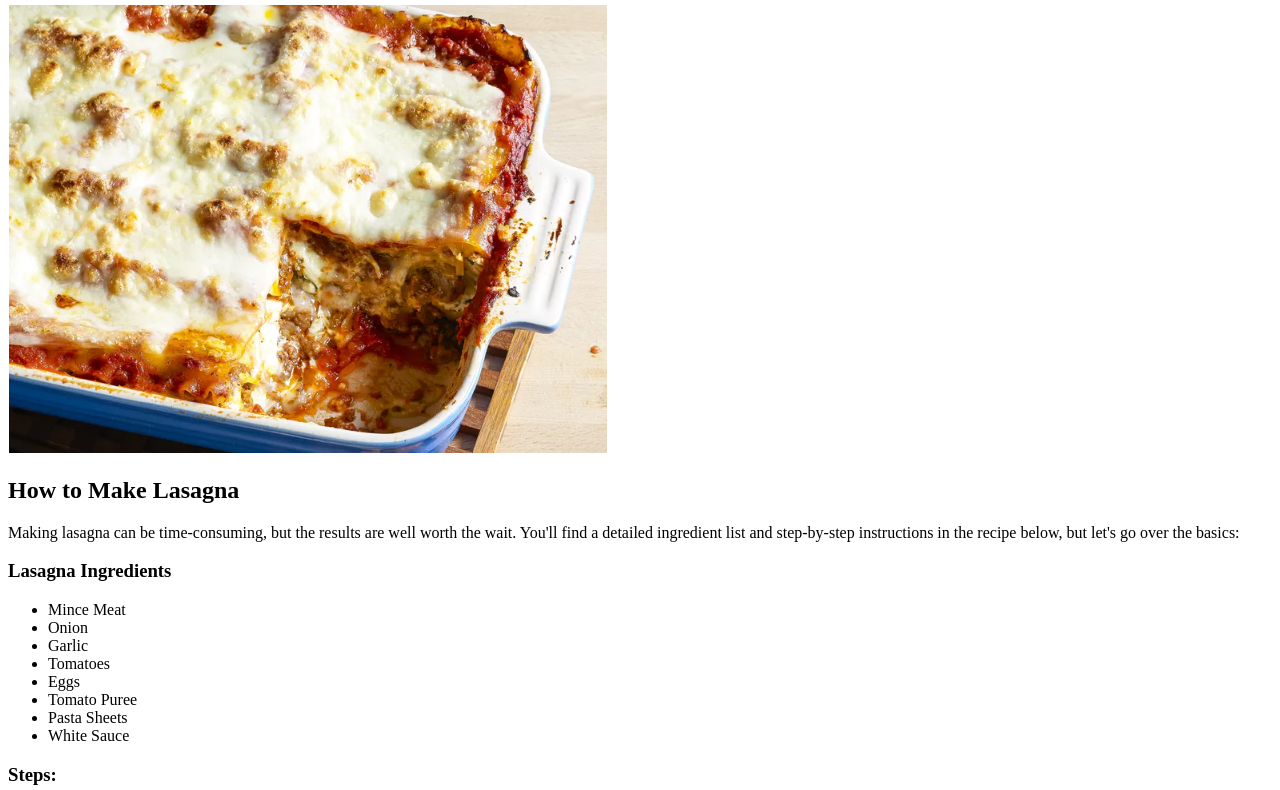
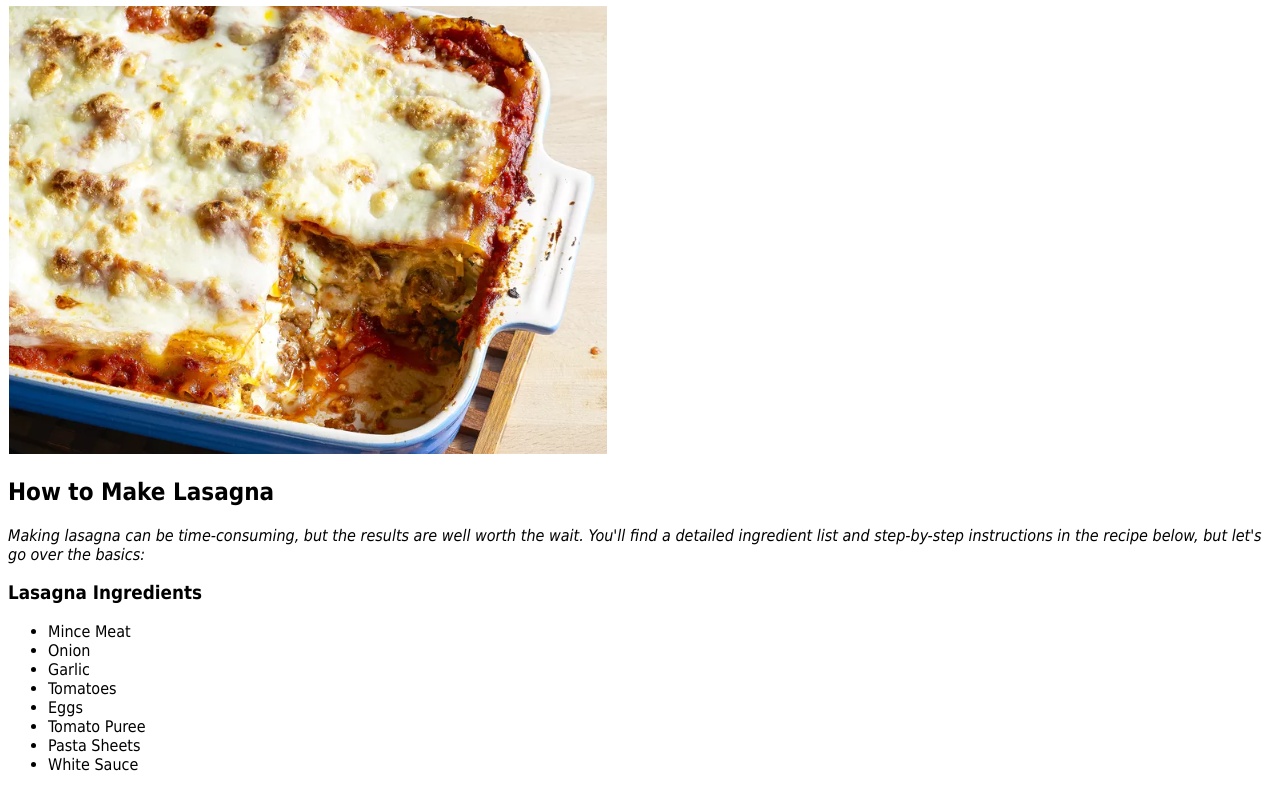
Before and after one commit to gbignell/odin-recipes, a plain HTML site: page recipes/lasagna.html in a window 1280 px wide. Shown: the part 75-865 px from the top of the page. Drawn offline with Linux system fonts and the light colour scheme.

Commit message:
Change font-family across site and italicized and p tags

```diff
--- a/recipes/lasagna.html
+++ b/recipes/lasagna.html
@@ -4,6 +4,7 @@
     <meta charset="UTF-8" />
     <meta http-equiv="X-UA-Compatible" content="IE=edge" />
     <meta name="viewport" content="width=device-width, initial-scale=1.0" />
+    <link rel="stylesheet" href="../style.css" />
     <title>Lasanga</title>
   </head>
   <body>
--- a/style.css
+++ b/style.css
@@ -0,0 +1,7 @@
+* {
+  font-family: Tahoma, Arial, sans-serif;
+}
+
+p {
+  font-style: italic;
+}
```
Also changed, not shown: recipes/scrambled_egg.html (+1 -0 lines), recipes/toad_in_hole.html (+1 -0 lines).
